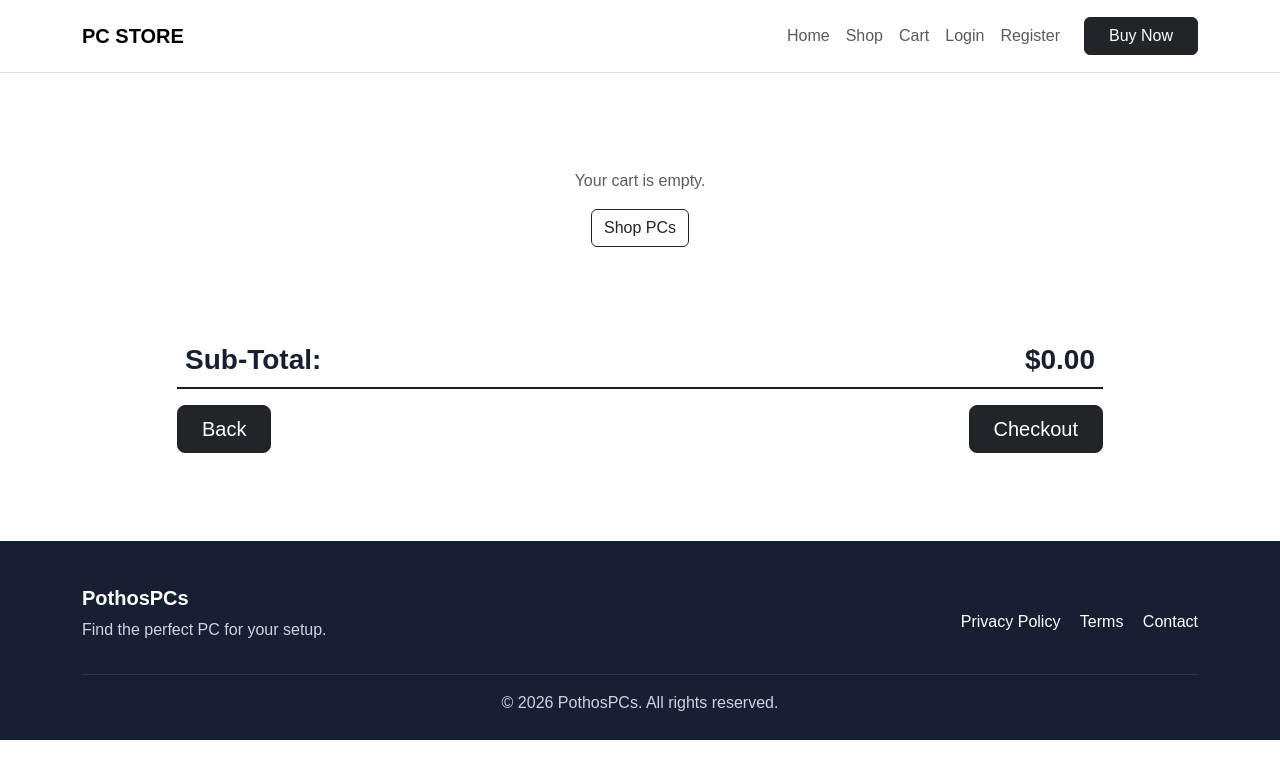
After one commit to DoxaCam/PothosPCs, a Flask app: page /cart in a window 1280 px wide. The commit adds this page. Shown: the top 779 px of the page. Run offline with Flask 3, Linux system fonts and the light colour scheme.

Commit message:
Add cart page
Session-based cart: + Buy on the product page adds a PC, the cart page
lists items with a subtotal, and each item can be removed. "Orders" in
the navbar becomes "Cart" with an item count. Checkout is a placeholder.
The image-or-icon block is moved into a shared pc_image.html partial.

Co-Authored-By: Claude Opus 5.5 <noreply@anthropic.com>

```diff
--- a/app.py
+++ b/app.py
@@ -3,6 +3,7 @@ from flask import Flask
 from routes.main import main
 from routes.products import products
 from routes.customers import customers
+from routes.cart import cart
 
 app = Flask(__name__)
 app.secret_key = "4d9f0017953cca3d9ef11636adeb01bd0151f9b270cceb7075ca05caee7aca43"
@@ -10,6 +11,7 @@ app.secret_key = "4d9f0017953cca3d9ef11636adeb01bd0151f9b270cceb7075ca05caee7aca
 app.register_blueprint(main)
 app.register_blueprint(products)
 app.register_blueprint(customers)
+app.register_blueprint(cart)
 
 if __name__ == "__main__":
     app.run(debug=True)
--- /dev/null
+++ b/routes/cart.py
@@ -0,0 +1,58 @@
+
+from flask import Blueprint, render_template, redirect, url_for, session
+from db import get_db_connection
+
+cart = Blueprint("cart", __name__)
+
+
+@cart.route("/cart")
+def view_cart():
+    cart_ids = session.get("cart", [])
+    pcs = []
+
+    if cart_ids:
+        connection = get_db_connection()
+
+        if connection is None:
+            return "<h1>Database connection failed!</h1>"
+
+        cursor = connection.cursor(dictionary=True)
+
+        placeholders = ", ".join(["%s"] * len(cart_ids))
+
+        cursor.execute(f"""
+            SELECT pc_ID, model_name, price, specs, image
+            FROM PC
+            WHERE pc_ID IN ({placeholders})
+        """, tuple(cart_ids))
+
+        pcs = cursor.fetchall()
+
+        cursor.close()
+        connection.close()
+
+        # Keep items in the order they were added
+        pcs.sort(key=lambda pc: cart_ids.index(pc["pc_ID"]))
+
+    subtotal = sum(pc["price"] for pc in pcs)
+
+    return render_template("cart.html", pcs=pcs, subtotal=subtotal)
+
+
+@cart.route("/cart/add/<int:pc_id>", methods=["POST"])
+def add_to_cart(pc_id):
+    cart_ids = session.get("cart", [])
+
+    if pc_id not in cart_ids:
+        session["cart"] = cart_ids + [pc_id]
+
+    return redirect(url_for("cart.view_cart"))
+
+
+@cart.route("/cart/remove/<int:pc_id>", methods=["POST"])
+def remove_from_cart(pc_id):
+    cart_ids = session.get("cart", [])
+
+    session["cart"] = [i for i in cart_ids if i != pc_id]
+
+    return redirect(url_for("cart.view_cart"))
--- a/static/css/style.css
+++ b/static/css/style.css
@@ -111,6 +111,38 @@ body {
 }
 
 
+/* CART PAGE */
+.cart-item {
+    background-color: #e2e6ef;
+    border: 1px solid #172033;
+    border-radius: 6px;
+    padding: 25px;
+}
+
+.cart-item-image {
+    width: 140px;
+    height: 120px;
+    flex-shrink: 0;
+    background-color: #ffffff;
+    border: 1px solid #172033;
+    display: flex;
+    align-items: center;
+    justify-content: center;
+    color: #172033;
+}
+
+.cart-item-image img {
+    max-width: 100%;
+    max-height: 100%;
+    object-fit: contain;
+}
+
+.cart-subtotal {
+    border-bottom: 2px solid #172033;
+    padding: 0 8px 10px;
+}
+
+
 /* FOOTER */
 .site-footer {
     background-color: #172033;
--- /dev/null
+++ b/templates/cart.html
@@ -0,0 +1,95 @@
+
+{% extends "base.html" %}
+
+{% block title %}Cart | PothosPCs{% endblock %}
+
+{% block content %}
+
+<section class="container py-5">
+
+    <div class="row justify-content-center">
+        <div class="col-lg-10">
+
+            <!-- CART ITEMS -->
+            {% for pc in pcs %}
+
+            <div class="cart-item d-flex flex-column flex-md-row gap-4 mb-4">
+
+                <div class="cart-item-image">
+                    {% include 'pc_image.html' %}
+                </div>
+
+                <div class="flex-grow-1 d-flex flex-column">
+
+                    <h4 class="fw-bold mb-2">
+                        {{ pc.model_name }}
+                    </h4>
+
+                    <p class="text-muted mb-1">
+                        {{ pc.specs }}
+                    </p>
+
+                    <p class="fw-bold mb-3">
+                        ${{ "%.2f"|format(pc.price) }}
+                    </p>
+
+                    <div class="d-flex flex-wrap justify-content-md-end align-items-center gap-2 mt-auto">
+
+                        <form method="POST"
+                              action="{{ url_for('cart.remove_from_cart', pc_id=pc.pc_ID) }}">
+                            <button type="submit" class="btn btn-outline-dark rounded-pill px-3">
+                                Remove
+                            </button>
+                        </form>
+
+                        <a href="{{ url_for('products.pc_details', pc_id=pc.pc_ID) }}"
+                           class="btn btn-dark rounded-pill px-3">
+                            View Info
+                        </a>
+
+                        <a href="{{ url_for('products.pc_details', pc_id=pc.pc_ID) }}"
+                           class="btn btn-dark rounded-pill px-3">
+                            See Page
+                        </a>
+
+                    </div>
+
+                </div>
+
+            </div>
+
+            {% else %}
+
+            <div class="text-center py-5">
+                <p class="text-muted">Your cart is empty.</p>
+                <a href="{{ url_for('products.shop') }}" class="btn btn-outline-dark">
+                    Shop PCs
+                </a>
+            </div>
+
+            {% endfor %}
+
+            <!-- SUBTOTAL -->
+            <div class="cart-subtotal d-flex justify-content-between align-items-center mt-5">
+                <h3 class="fw-bold mb-0">Sub-Total:</h3>
+                <h3 class="fw-bold mb-0">${{ "%.2f"|format(subtotal) }}</h3>
+            </div>
+
+            <div class="d-flex justify-content-between mt-3">
+
+                <a href="{{ url_for('products.shop') }}" class="btn btn-dark btn-lg px-4">
+                    Back
+                </a>
+
+                <button type="button" class="btn btn-dark btn-lg px-4">
+                    Checkout
+                </button>
+
+            </div>
+
+        </div>
+    </div>
+
+</section>
+
+{% endblock %}
--- a/templates/navbar.html
+++ b/templates/navbar.html
@@ -27,7 +27,9 @@
                 </li>
 
                 <li class="nav-item">
-                    <a class="nav-link" href="#">Orders</a>
+                    <a class="nav-link" href="{{ url_for('cart.view_cart') }}">
+                        Cart{% if session.cart %} ({{ session.cart|length }}){% endif %}
+                    </a>
                 </li>
 
                 {% if session.customer_id %}
```
Also changed, not shown: templates/pc_details.html (+7 -15 lines), templates/pc_image.html (added, +13 -0 lines).
